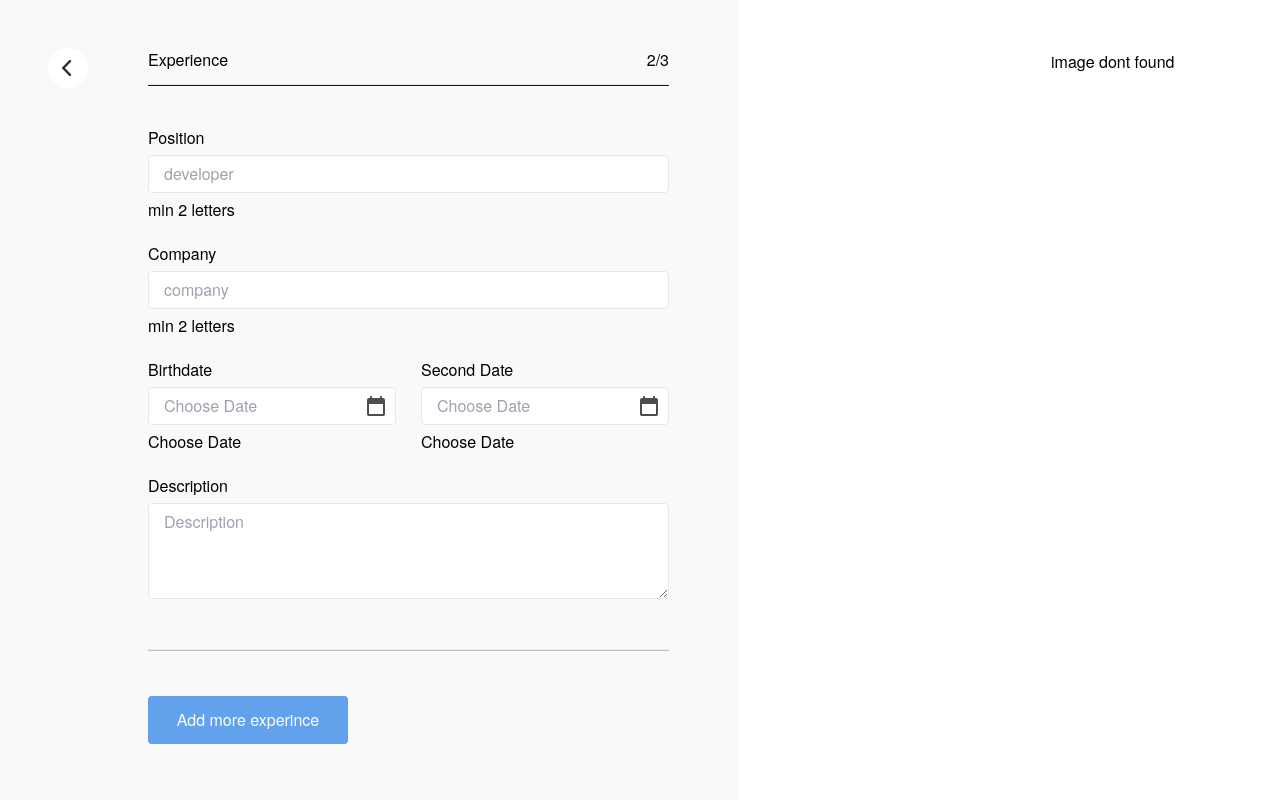
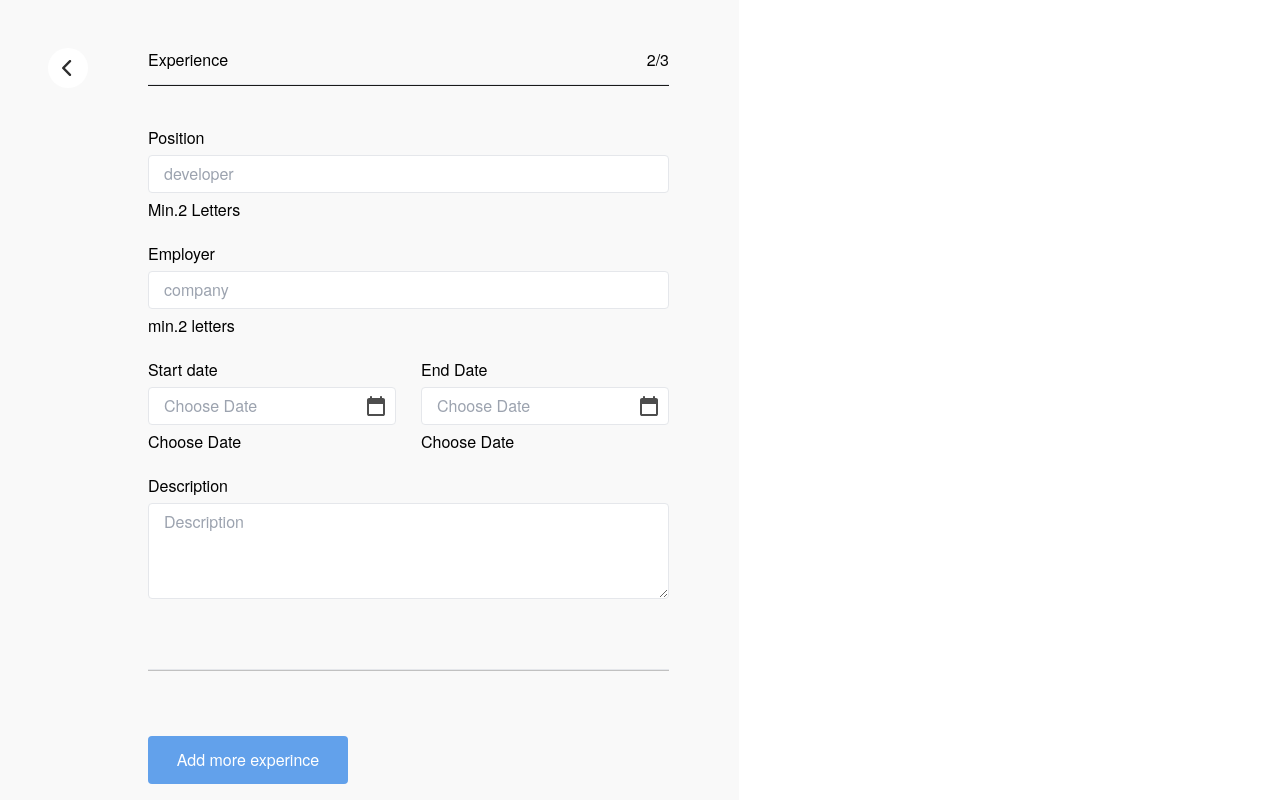
Before and after one commit to Tailung1/Redberry-Bootcamp-6, a React (Vite) app: page /personal/experince in a window 1280 px wide. Shown: the top 800 px of the page. Built offline with nearby package versions, Linux system fonts and the light colour scheme; a web font is replaced by a local one.

Commit message:
last version of 20 th march

```diff
--- a/src/components/Experince.tsx
+++ b/src/components/Experince.tsx
@@ -5,16 +5,19 @@ import arrowIMG from "../assets/arrow.svg";
 import starIMG from "../assets/star.png";
 import atIMG from "../assets/at.svg";
 import phoneIMG from "../assets/phone.svg";
-// import IMask from "imask"; // Import IMask
+import check from "../assets/check.svg";
+import warning from "../assets/warning.svg";
 
-
+import { useForm } from "react-hook-form";
+import { yupResolver } from "@hookform/resolvers/yup";
+import * as yup from "yup";
 
 export default function Experince() {
   const navigate = useNavigate();
   const [show, setShow] = useState<boolean>(false);
   const [page, setPage] = useState<number>(3);
 
-  const storedImage=localStorage.getItem("image")
+  const storedImage = localStorage.getItem("image");
 
   const [firstDate, setFirstDate] = useState("");
   const [secondDate, setSecondDate] = useState("");
@@ -49,6 +52,24 @@ export default function Experince() {
   const storedData = localStorage.getItem("formData");
   const personalData = storedData ? JSON.parse(storedData) : {};
 
+  type formDataType = yup.InferType<typeof schema>;
+
+  const schema = yup.object().shape({
+    position: yup.string().required("Position input can't be empty"),
+  });
+
+  const {
+    register,
+    watch,
+    handleSubmit,
+    setValue,
+    formState: { errors },
+  } = useForm<formDataType>({ resolver: yupResolver(schema) });
+
+  const onSubmit = () => {};
+
+  const Wposition=watch("position")
+
   return (
     <div className='flex items-start'>
       <div className='flex gap-[60px]  py-[48px] pl-[48px] pr-[70px] bg-[#F9F9F9] mt-48px '>
@@ -70,29 +91,57 @@ export default function Experince() {
             </div>
             <hr className='bg-[#1A1A1A] h-[2px]' />
           </div>
-          <form className='mt-[40px] flex flex-col gap-[20px]'>
-            <div className='flex flex-col gap-[5px]'>
+          <form
+            onSubmit={handleSubmit(onSubmit)}
+            className='mt-[40px] flex flex-col gap-[20px]'
+          >
+            {/* position */}
+            {/* position */}
+            {/* position */}
+            <div className='flex flex-col gap-[5px] relative'>
               <h3>Position</h3>
               <input
+                {...register("position")}
                 type='text'
                 placeholder='developer'
                 className='focus:outline-none focus:ring-0 pl-[15px] pr-[30px] py-[6px] font-[16px] border rounded-[4px]'
               />
-              <p>min 2 letters</p>
+              {Wposition && Wposition.length < 2 && (
+                <img
+                  className='absolute w-6 h-6 right-[-26px] top-12 transform -translate-y-1/2'
+                  src={warning}
+                  alt='warning icon'
+                />
+              )}
+              {Wposition && Wposition.length >= 2 && (
+                <img
+                  className='absolute w-6 h-6 right-[-26px] top-12 transform -translate-y-1/2'
+                  src={check}
+                  alt='warning icon'
+                />
+              )}
+              <p>Min.2 Letters</p>
             </div>
+
+            {/* employer */}
+            {/* employer */}
+            {/* employer */}
             <div className='flex flex-col gap-[5px]'>
-              <h3>Company</h3>
+              <h3>Employer</h3>
               <input
                 type='text'
                 placeholder='company'
                 className='focus:outline-none focus:ring-0 pl-[15px] pr-[30px] py-[6px] font-[16px] border rounded-[4px]'
               />
-              <p>min 2 letters</p>
+              <p>min.2 letters</p>
             </div>
             <div className='flex gap-[25px] w-full'>
               {/* First Date */}
+              {/* First Date */}
+              {/* First Date */}
+
               <div className='flex flex-col relative gap-[5px] w-full'>
-                <h3>Birthdate</h3>
+                <h3>Start date</h3>
                 <input
                   type='text'
                   placeholder='Choose Date'
@@ -109,15 +158,18 @@ export default function Experince() {
                 <input
                   type='date'
                   ref={firstDateRef}
-                  style={{ display: "none" }}
+                  className='hidden'
                   onChange={handleFirstDateChange}
                 />
                 <p>Choose Date</p>
               </div>
 
               {/* Second Date */}
+              {/* Second Date */}
+              {/* Second Date */}
+
               <div className='flex flex-col relative gap-[5px] w-full]'>
-                <h3>Second Date</h3>
+                <h3>End Date</h3>
                 <input
                   type='text'
                   placeholder='Choose Date'
@@ -151,7 +203,6 @@ export default function Experince() {
                 <p>Choose Date</p>
               </div>
             </div>
-
             <div className='flex flex-col gap-[5px] w-full'>
               <p>Description</p>
               <textarea
@@ -159,11 +210,14 @@ export default function Experince() {
                 className='focus:outline-none focus:ring-0 pl-[15px] pr-[30px] pt-[6px] pb-[40px] font-[16px] border rounded-[4px] w-full'
               />
             </div>
-          </form>
+            <hr className='h-[1.5px] bg-[#C1C1C1] mt-[50px]' />
 
-          <hr className='h-[1.5px] bg-[#C1C1C1] mt-[50px]' />
-          <form
-            className={`mt-[70px] flex  flex-col gap-[20px] ${
+            {/* Second form*/}
+            {/* Second form*/}
+            {/* Second form*/}
+
+            <div
+              className={`mt-[40px] flex  flex-col gap-[20px] ${
                 show ? "block" : "hidden"
               }  `}
             >
@@ -255,7 +309,7 @@ export default function Experince() {
                   className='focus:outline-none focus:ring-0 pl-[15px] pr-[30px] pt-[6px] pb-[40px] font-[16px] border rounded-[4px] w-full'
                 />
               </div>
-          </form>
+            </div>
             <button
               onClick={() => {
                 setShow(true), setPage(4);
@@ -268,10 +322,14 @@ export default function Experince() {
               <button className='rounded-[4px] bg-[#6B40E3] text-white py-[7px] w-[80px]'>
                 back
               </button>
-            <button className='bg-[#6B40E3] rounded-[4px] text-white py-[10px] w-[100px]'>
+              <button
+                type='submit'
+                className='bg-[#6B40E3] rounded-[4px] text-white py-[10px] w-[100px]'
+              >
                 Forward
               </button>
             </div>
+          </form>
         </div>
       </div>
 
@@ -316,10 +374,11 @@ export default function Experince() {
         </div>
 
         <div>
-          {storedImage ? (
-            <img src={storedImage} />
-          ) : (
-            <p>image dont found</p>
+          {storedImage && (
+            <img
+              className='h-[200px] rounded-full'
+              src={storedImage}
+            />
           )}
         </div>
       </div>
```
Lines whose indentation alone changed are shown as unchanged.
